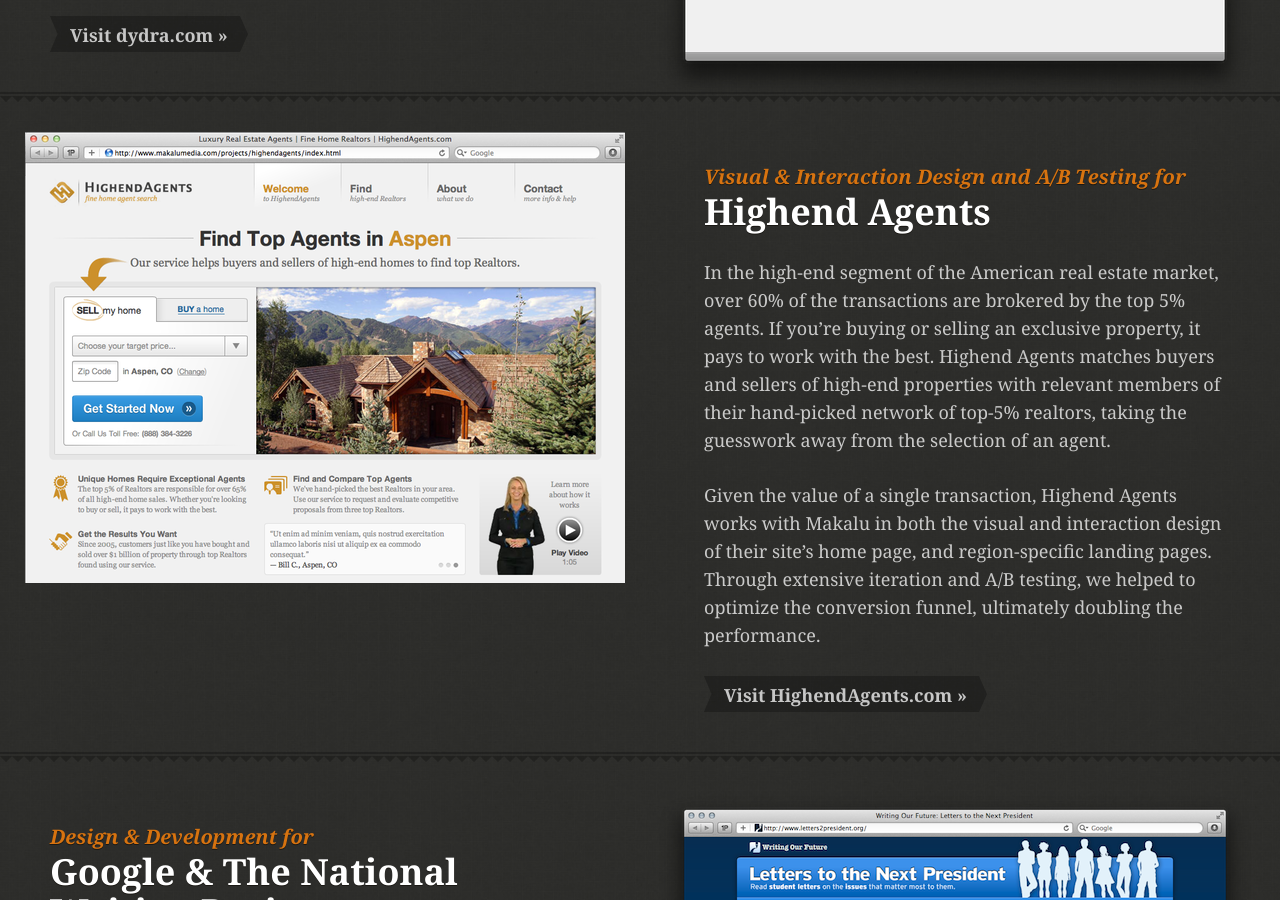
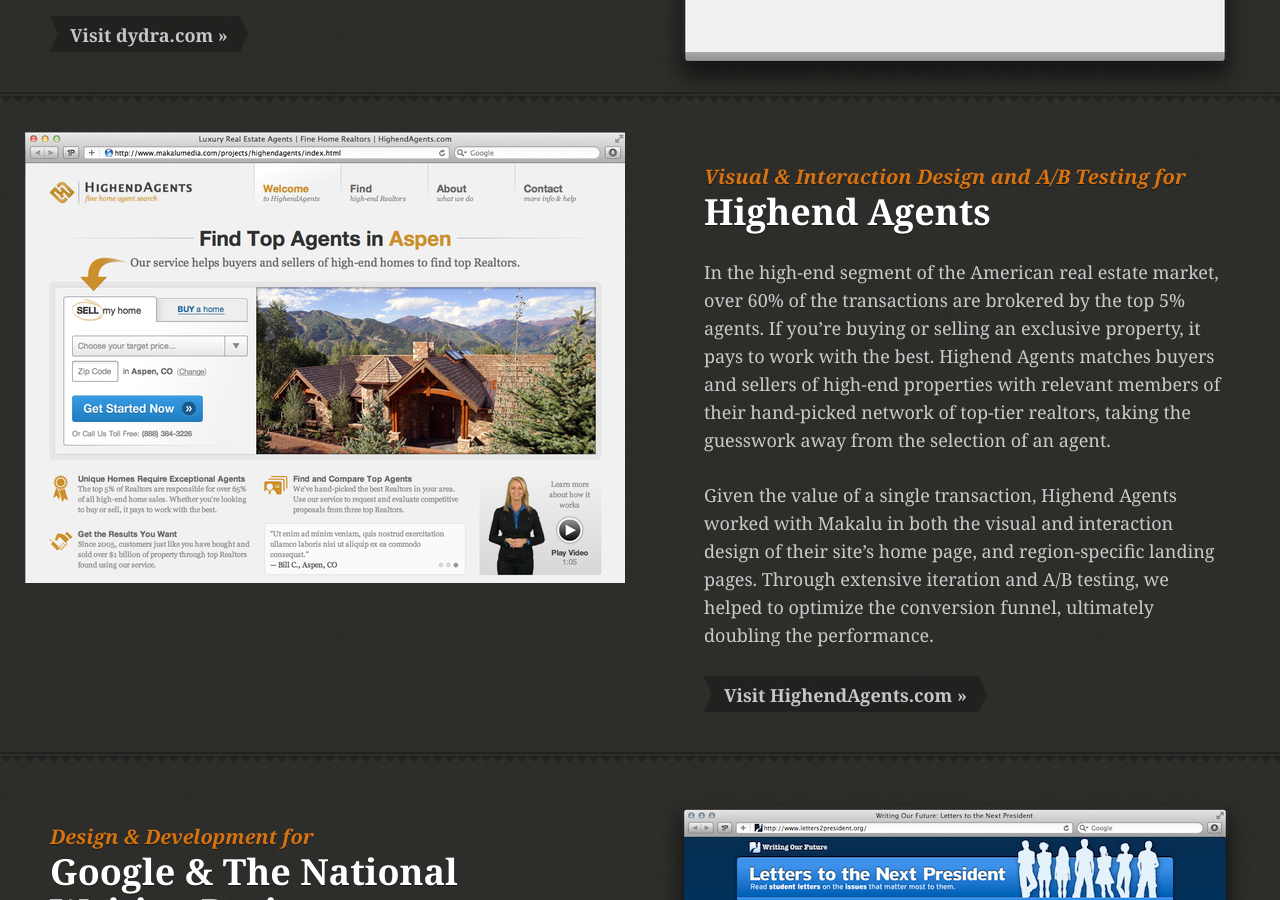
Before and after one commit to makalu/makalu.github.com, a Jekyll site: the page built from clients/index.html, in a window 1280 px wide and 900 px high, scrolled down 1588 px. Built offline with Jekyll 4.4.1, drawn with Linux system fonts in a browser that asks for light colours; nearby versions of some CDN libraries.

Commit message:
Highend Agent tweak

```diff
--- a/clients/_posts/2009-05-01-highend-agents.markdown
+++ b/clients/_posts/2009-05-01-highend-agents.markdown
@@ -10,6 +10,6 @@
 
 ---
 
-In the high-end segment of the American real estate market, over 60% of the transactions are brokered by the top 5% agents. If you're buying or selling an exclusive property, it pays to work with the best. Highend Agents matches buyers and sellers of high-end properties with relevant members of their hand-picked network of top-5% realtors, taking the guesswork away from the selection of an agent.
+In the high-end segment of the American real estate market, over 60% of the transactions are brokered by the top 5% agents. If you're buying or selling an exclusive property, it pays to work with the best. Highend Agents matches buyers and sellers of high-end properties with relevant members of their hand-picked network of top-tier realtors, taking the guesswork away from the selection of an agent.
 
-Given the value of a single transaction, Highend Agents works with Makalu in both the visual and interaction design of their site's home page, and region-specific landing pages. Through extensive iteration and A/B testing, we helped to optimize the conversion funnel, ultimately doubling the performance.
+Given the value of a single transaction, Highend Agents worked with Makalu in both the visual and interaction design of their site's home page, and region-specific landing pages. Through extensive iteration and A/B testing, we helped to optimize the conversion funnel, ultimately doubling the performance.
```
